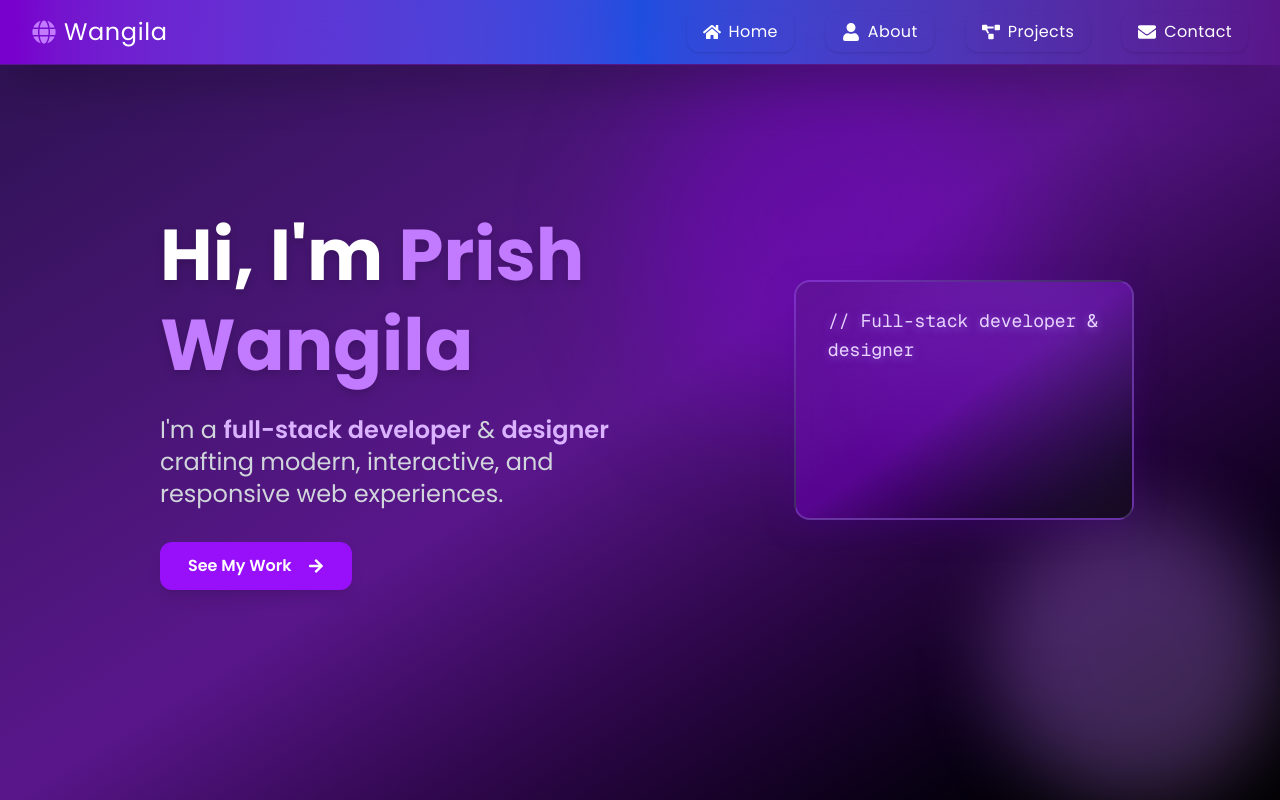
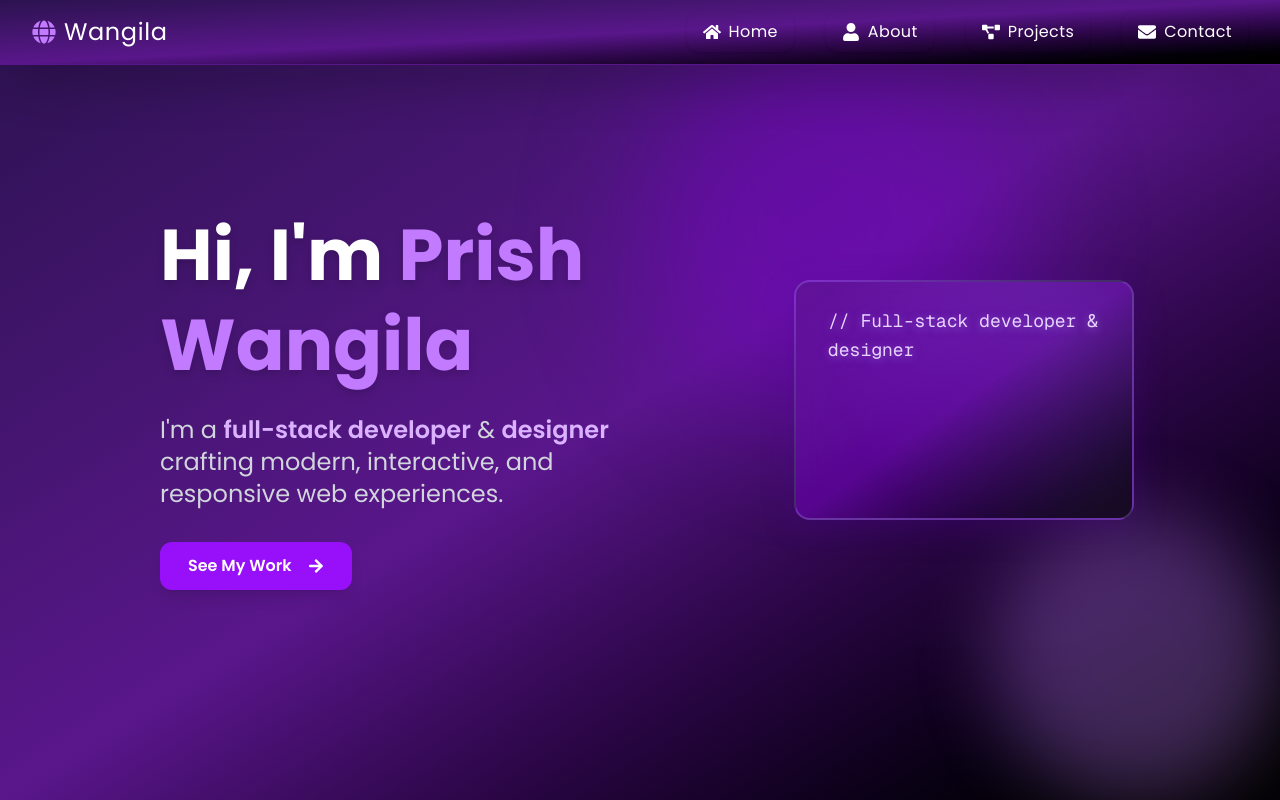
Before and after one commit to WangilaPrish/wangila_prish, a Next.js app in the folder wangila_portfolio/: page / in a window 1280 px wide. Shown: the top 800 px of the page. Built offline with nearby package versions, Linux system fonts and the light colour scheme.

Commit message:
fix: update Navbar background gradient for improved visual consistency

```diff
--- a/wangila_portfolio/src/components/Navbar.tsx
+++ b/wangila_portfolio/src/components/Navbar.tsx
@@ -20,7 +20,7 @@ export default function Navbar() {
             initial={{ y: -60, opacity: 0 }}
             animate={{ y: 0, opacity: 1 }}
             transition={{ type: "spring", stiffness: 80, damping: 14 }}
-            className="backdrop-blur-lg bg-gradient-to-r from-purple-700/90 via-blue-600/80 to-purple-900/90 text-white shadow-2xl fixed w-full z-50 border-b border-purple-900"
+            className="backdrop-blur-lg bg-gradient-to-br from-[var(--primary-color)] via-purple-900 to-black text-white shadow-2xl fixed w-full z-50 border-b border-purple-900"
         >
             <div className="max-w-7xl mx-auto px-4 sm:px-6 lg:px-8">
                 <div className="flex justify-between h-16 items-center">
```
